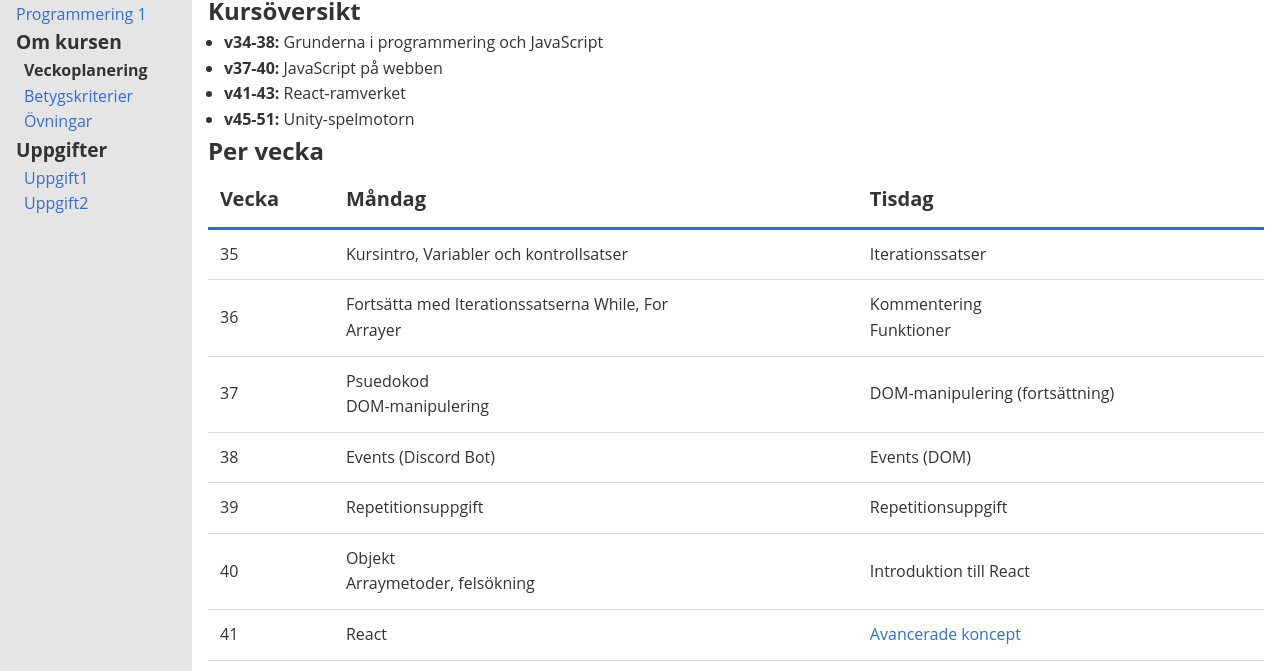
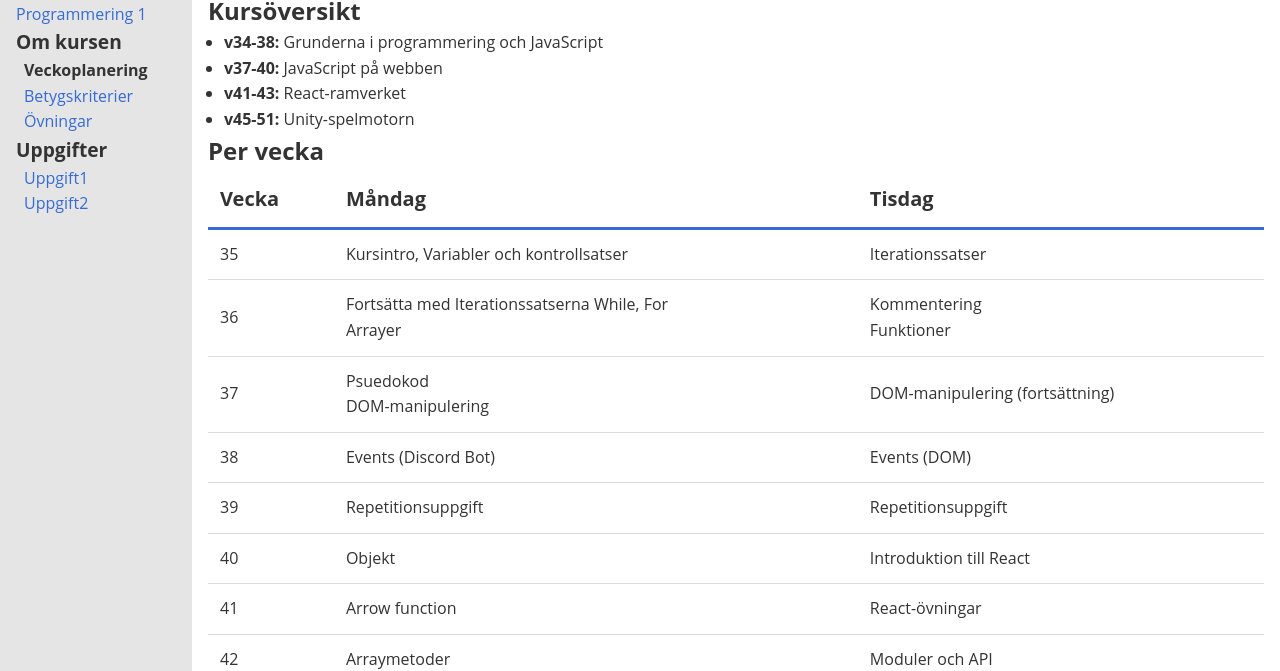
Before and after one commit to FractalThought/GuteTeknik2, a Gatsby site: page /prog1/planering in a window 1280 px wide. Shown: the part 130-801 px from the top of the page. Built offline with nearby package versions, Linux system fonts and the light colour scheme; Gatsby itself is replaced by a stand-in of ours.

Commit message:
updated prog1 planning

```diff
--- a/src/pages/prog1/planering.md
+++ b/src/pages/prog1/planering.md
@@ -12,16 +12,16 @@ date: "2017-08-10"
 
 ## Per vecka
 
-| Vecka | Måndag                                                  | Tisdag                                                                                                                      |
-| ----- | ------------------------------------------------------- | --------------------------------------------------------------------------------------------------------------------------- |
-| 35    | Kursintro, Variabler och kontrollsatser                 | Iterationssatser                                                                                                            |
-| 36    | Fortsätta med Iterationssatserna While, For<br> Arrayer | Kommentering<br>Funktioner                                                                                                  |
-| 37    | Psuedokod<br>DOM-manipulering                           | DOM-manipulering (fortsättning)                                                                                             |
-| 38    | Events (Discord Bot)                                    | Events (DOM)                                                                                                                |
-| 39    | Repetitionsuppgift                                      | Repetitionsuppgift                                                                                                          |
-| 40    | Objekt<br>Arraymetoder, felsökning                      | Introduktion till React                                                                                                     |
-| 41    | React                                                   | [Avancerade koncept](https://hackernoon.com/12-javascript-concepts-that-will-level-up-your-development-skills-b37d16ad7104) |
-| 42    | React                                                   | React                                                                                                                       |
-| 43    | React                                                   | Async Await                                                                                                                 |
-| 44    | **_LOV_**                                               | **_LOV_**                                                                                                                   |
-| 45-51 | Unity                                                   | Unity                                                                                                                       |
+| Vecka | Måndag                                                                                                                      | Tisdag                          |
+| ----- | --------------------------------------------------------------------------------------------------------------------------- | ------------------------------- |
+| 35    | Kursintro, Variabler och kontrollsatser                                                                                     | Iterationssatser                |
+| 36    | Fortsätta med Iterationssatserna While, For<br> Arrayer                                                                     | Kommentering<br>Funktioner      |
+| 37    | Psuedokod<br>DOM-manipulering                                                                                               | DOM-manipulering (fortsättning) |
+| 38    | Events (Discord Bot)                                                                                                        | Events (DOM)                    |
+| 39    | Repetitionsuppgift                                                                                                          | Repetitionsuppgift              |
+| 40    | Objekt                                                                                                                      | Introduktion till React         |
+| 41    | Arrow function                                                                                                              | React-övningar                  |
+| 42    | Arraymetoder                                                                                                                | Moduler och API                 |
+| 43    | [Avancerade koncept](https://hackernoon.com/12-javascript-concepts-that-will-level-up-your-development-skills-b37d16ad7104) | Async Await                     |
+| 44    | **_LOV_**                                                                                                                   | **_LOV_**                       |
+| 45-51 | Unity                                                                                                                       | Unity                           |
```
Also changed, not shown: 1 other file.
